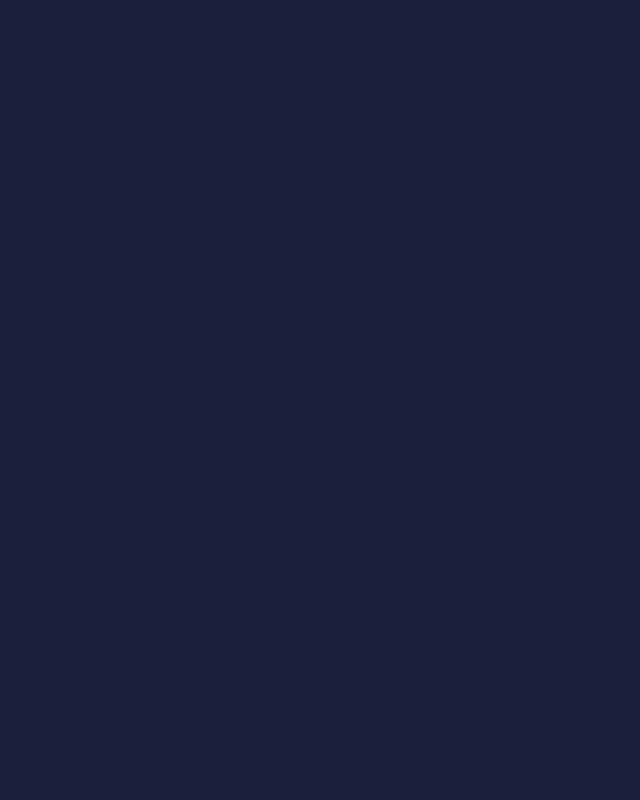
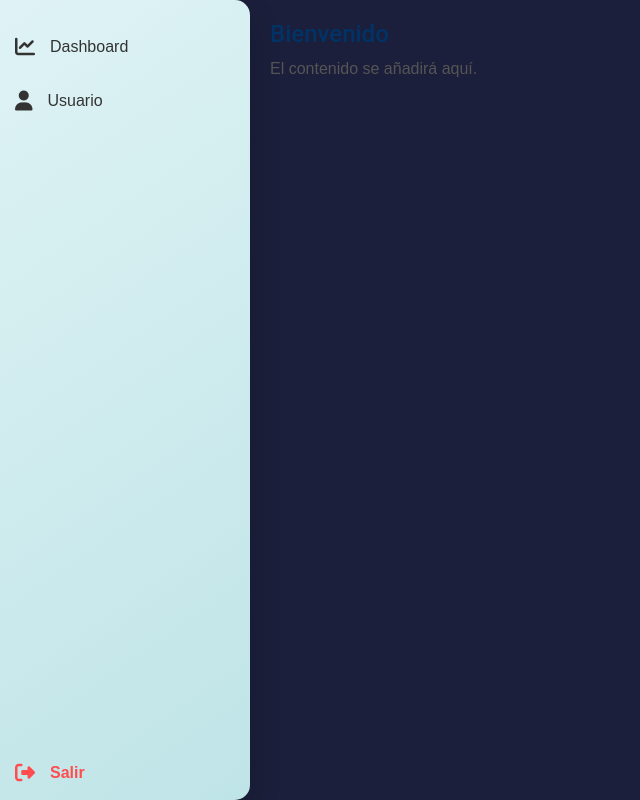
Before and after one commit to alvarezzapfe/tukiapp, a React (Create React App) app: page /dash in a window 1280 px wide. Before the commit this address had no page. Shown: the whole page, without its empty margins (0-640 px from the left). Built offline with nearby package versions, Linux system fonts and the light colour scheme.

Commit message:
Ajustes para agregar fase inicial dashboard

```diff
--- a/src/App.jsx
+++ b/src/App.jsx
@@ -13,6 +13,7 @@ import Login from "./login";
 import Simulador from "./simulador";
 import Navbar from "./components/Navbar"; // Componente Navbar
 import logo from "./assets/images/logo1.png";
+import Dash from "./dash";
 
 const Home = () => {
   const [activeCard, setActiveCard] = useState(-1); // Caja activa para animaciones
@@ -352,6 +353,7 @@ const App = () => {
         <Route path="/simulador" element={<Simulador />} />
         <Route path="/login" element={<Login />} />
         <Route path="/solicitud" element={<Solicitud />} />
+        <Route path="/dash" element={<Dash />} />
       </Routes>
     </Router>
   );
--- /dev/null
+++ b/src/assets/css/dash.css
@@ -0,0 +1,95 @@
+/* Página completa */
+.dash-page {
+  display: flex;
+  height: 100vh; /* Ocupa toda la pantalla */
+}
+
+/* Barra Lateral */
+.sidebar {
+  position: fixed;
+  top: 0;
+  left: 0;
+  height: 100%; /* Ocupar toda la altura */
+  width: 70px; /* Anchura inicial */
+  background: linear-gradient(145deg, #dff3f5, #bfe4e7); /* Tonos 3D */
+  box-shadow: 0 10px 20px rgba(0, 0, 0, 0.15);
+  display: flex;
+  flex-direction: column;
+  align-items: center;
+  padding-top: 20px;
+  border-radius: 0 15px 15px 0; /* Bordes redondeados a la derecha */
+  transition: width 0.3s ease, box-shadow 0.3s ease;
+  z-index: 1000;
+}
+
+.sidebar:hover {
+  width: 250px; /* Anchura al expandirse */
+  box-shadow: 0 15px 30px rgba(0, 0, 0, 0.2);
+}
+
+/* Estilo de los ítems en la barra lateral */
+.sidebar-item {
+  width: 100%;
+  display: flex;
+  align-items: center;
+  gap: 15px;
+  padding: 15px;
+  color: #333;
+  text-decoration: none;
+  font-size: 16px;
+  transition: background-color 0.3s ease, color 0.3s ease;
+}
+
+.sidebar-item i {
+  font-size: 20px;
+}
+
+.sidebar-item .text {
+  opacity: 0;
+  transition: opacity 0.3s ease;
+  white-space: nowrap;
+}
+
+.sidebar:hover .sidebar-item .text {
+  opacity: 1;
+}
+
+.sidebar-item:hover {
+  background-color: rgba(0, 0, 0, 0.1); /* Efecto hover */
+  color: #000;
+}
+
+/* Ítem para "Salir" */
+.sidebar-item.logout {
+  margin-top: auto;
+  font-weight: bold;
+  color: #ff4d4f;
+}
+
+.sidebar-item.logout:hover {
+  background: rgba(255, 77, 79, 0.1);
+  color: #cc0000;
+}
+
+/* Contenido Principal */
+.content {
+  margin-left: 70px;
+  padding: 20px;
+  flex-grow: 1;
+  transition: margin-left 0.3s ease;
+}
+
+.sidebar:hover ~ .content {
+  margin-left: 250px; /* Ajustar al expandirse */
+}
+
+/* Fondo del contenido principal */
+.content h1 {
+  font-size: 24px;
+  color: #003366;
+}
+
+.content p {
+  color: #555;
+  font-size: 16px;
+}
--- a/src/assets/css/login.css
+++ b/src/assets/css/login.css
@@ -39,7 +39,24 @@
   color: #a9b2c3;
 }
 
-/* Seccion footer */
+/* Botones para ir a dash */
+
+.go-to-dashboard {
+  background-color: #007bff; /* Azul */
+  color: white;
+  padding: 10px 20px;
+  border: none;
+  border-radius: 5px;
+  font-size: 16px;
+  cursor: pointer;
+  transition: background-color 0.3s ease, transform 0.2s ease;
+}
+
+.go-to-dashboard:hover {
+  background-color: #0056b3; /* Azul más oscuro */
+  transform: scale(1.05); /* Efecto de hover */
+}
+
 /* Sección Footer */
 
 .footer-section {
--- /dev/null
+++ b/src/dash.jsx
@@ -0,0 +1,33 @@
+import React from "react";
+import { Link } from "react-router-dom";
+import "./assets/css/dash.css";
+
+const Dash = () => {
+  return (
+    <div className="dash-page">
+      {/* Barra lateral */}
+      <div className="sidebar">
+        <a href="#" className="sidebar-item">
+          <i className="fas fa-chart-line"></i>
+          <span className="text">Dashboard</span>
+        </a>
+        <a href="#" className="sidebar-item">
+          <i className="fas fa-user"></i>
+          <span className="text">Usuario</span>
+        </a>
+        <Link to="/" className="sidebar-item logout">
+          <i className="fas fa-sign-out-alt"></i>
+          <span className="text">Salir</span>
+        </Link>
+      </div>
+
+      {/* Contenido principal (vacío por ahora) */}
+      <div className="content">
+        <h1>Bienvenido</h1>
+        <p>El contenido se añadirá aquí.</p>
+      </div>
+    </div>
+  );
+};
+
+export default Dash;
--- a/src/login.jsx
+++ b/src/login.jsx
@@ -1,10 +1,12 @@
-import React, { useState } from "react";
-import { Link } from "react-router-dom";
+import React from "react";
+import { useNavigate } from "react-router-dom"; // Importar useNavigate
 import "./assets/css/login.css";
 import logo from "./assets/images/logo1.png"; // Asegúrate de que la ruta sea correcta
 import Navbar from "./components/Navbar";
 
 const Login = () => {
+  const navigate = useNavigate(); // Hook para navegación
+
   return (
     <div className="login-page">
       {/* Navbar */}
@@ -15,6 +17,12 @@ const Login = () => {
         <div className="login-form">
           <h2>Portal en Desarrollo</h2>
           <p>Lanzamiento Junio 2025</p>
+          <button
+            className="go-to-dashboard"
+            onClick={() => navigate("/dash")} // Redirige a /dash
+          >
+            Ir al Dashboard de Prueba
+          </button>
         </div>
       </div>
 
```
